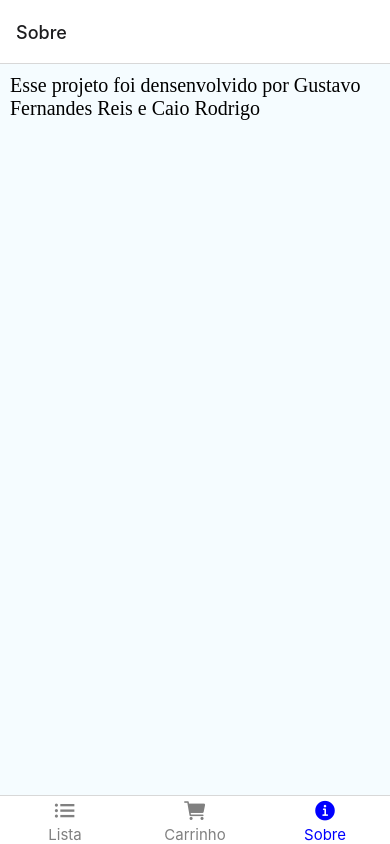
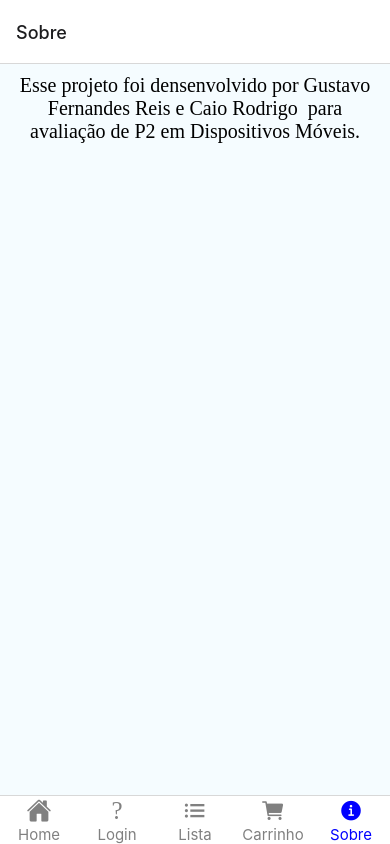
Before and after one commit to gureispt/APP_Lista_de_Compras, a React Native app in the folder cliente/: screen /Sobre in a window 390 px wide. Built offline with nearby package versions, Linux system fonts and the light colour scheme; no server answers.

Commit message:
PAGES - estilos e exibir lista

```diff
--- a/cliente/App.js
+++ b/cliente/App.js
@@ -3,6 +3,8 @@ import { NavigationContainer } from '@react-navigation/native';
 import { createBottomTabNavigator } from '@react-navigation/bottom-tabs';
 import { Ionicons } from '@expo/vector-icons';
 
+import Home from './pages/Home';
+import Login from './pages/Login';
 import ListaComprasScreen from './pages/ListaComprasTela';
 import AdicionarItemTela from './pages/AdicionarItemTela';
 import Sobre from './pages/Sobre';
@@ -27,6 +29,13 @@ const App = () => {
         }}
       >
 
+        <Tab.Screen name="Home" component={Home} options={{
+            tabBarIcon: ({ color, size }) =>
+              (<Ionicons name="ios-home" size={size} color={color} />),}}/>
+
+        <Tab.Screen name="Login" component={Login} options={{
+            tabBarIcon: ({ color, size }) =>
+              (<Ionicons name="ios-login" size={size} color={color} />),}}/>
 
         <Tab.Screen name="Lista" component={ListaComprasScreen} options={{
             tabBarIcon: ({ color, size }) =>
--- a/cliente/pages/AdicionarItemTela.js
+++ b/cliente/pages/AdicionarItemTela.js
@@ -50,7 +50,7 @@ const styles = StyleSheet.create({
       flex: 1,
       justifyContent: 'start',
       alignItems: 'center',
-      backgroundColor: '#F5FCFF',
+      backgroundColor: '#add8e6',
     },
     text: {
       fontSize: 20,
--- a/cliente/pages/ListaComprasTela.js
+++ b/cliente/pages/ListaComprasTela.js
@@ -17,11 +17,15 @@ useEffect( () => {
 }, []);
 
 
+
   return (
     <View style={styles.container}>
-      <Text style ={styles.text}>Lista de Compras</Text>
-      <Text> {JSON.stringify(compras)} </Text>
-      {/* Adicione aqui a lógica para exibir a lista de compras */}
+      <Text style={styles.text}>Lista de Compras</Text>
+      {compras.map(compra => (
+        <View style = {styles.itemContainer} key={compra.id}>Código: {compra.id}
+        <Text style={styles.itemId}> </Text>
+        <Text style={styles.itemDesc}>Descrição: {compra.descricao}</Text></View>
+      ))}
     </View>
   );
 };
@@ -31,12 +35,30 @@ const styles = StyleSheet.create({
       flex: 1,
       justifyContent: 'start',
       alignItems: 'center',
-      backgroundColor: '#F5FCFF',
+      backgroundColor: '#add8e6',
+
     },
     text: {
       fontSize: 20,
       fontWeight: 'bold',
-      marginTop: 10
+      marginTop: 10,
     },
+    itemContainer:{
+      flexDirection: "row",
+      alignItems: "start",
+      justifyContent: "flex-start",
+      padding: 7,
+      fontSize: 16,
+      fontWeight: "bold",
+      fontFamily: "Arial"
+    },
+    itemId: {
+      marginRight: 10,
+    },
+    itemDesc: {
+      fontSize: 16,
+      fontWeight: "bold",
+      fontFamily: "Arial",
+    }
   });
 export default ListaComprasScreen;
--- a/cliente/pages/Login.js
+++ b/cliente/pages/Login.js
@@ -0,0 +1,30 @@
+import React from "react";
+import { View, Text, StyleSheet } from "react-native";
+
+const Login = () => {
+  return (
+    <View style={styles.container}>
+        <Text style={styles.text}>
+
+        </Text>
+      {/* Adicione aqui a lógica para exibir a lista de compras */}
+    </View>
+  );
+};
+
+const styles = StyleSheet.create({
+  container: {
+    flex: 1,
+    justifyContent: "start",
+    alignItems: "center",
+    backgroundColor: "#F5FCFF",
+  },
+  text: {
+    fontSize: 20,
+    fontFamily: 'Times New Roman',
+    margin: 10,
+    textAlign: "center",
+  },
+});
+
+export default Login;
--- a/cliente/pages/Sobre.js
+++ b/cliente/pages/Sobre.js
@@ -5,7 +5,8 @@ const SobreScreen = () => {
   return (
     <View style={styles.container}>
         <Text style={styles.text}>
-            Esse projeto foi densenvolvido por Gustavo Fernandes Reis e Caio Rodrigo
+            Esse projeto foi densenvolvido por Gustavo Fernandes Reis e Caio Rodrigo  para
+            avaliação de P2 em Dispositivos Móveis.
         </Text>
       {/* Adicione aqui a lógica para exibir a lista de compras */}
     </View>
@@ -23,8 +24,7 @@ const styles = StyleSheet.create({
     fontSize: 20,
     fontFamily: 'Times New Roman',
     margin: 10,
-    alignItems: 'center',
-
+    textAlign: "center",
   },
 });
 
```
Also changed, not shown: 1 other file (tests, documents, lock files or other folders).
